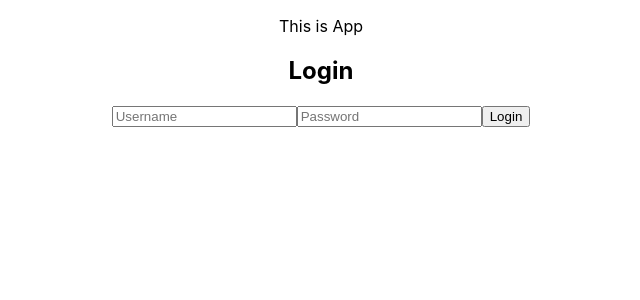
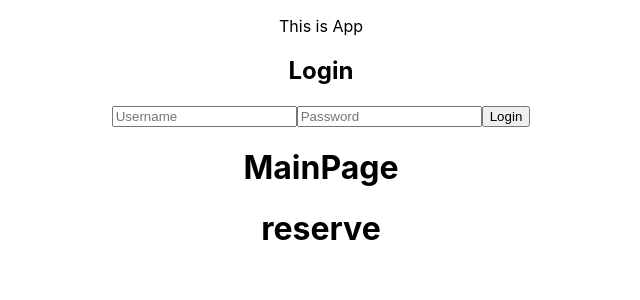
Before and after one commit to Memephix/parking, a React (Create React App) app: page / in a window 1280 px wide. Shown: the top 300 px of the page, without its empty margins (319-959 px from the left). Built offline with nearby package versions, Linux system fonts and the light colour scheme.

Commit message:
Creating Secondary Page

```diff
--- a/src/App.js
+++ b/src/App.js
@@ -1,5 +1,7 @@
 import './App.css';
 import Login from './Component/Login';
+import MainPage from './Component/MainPage';
+import ReservePage from './Component/ReservePage';
 
   console.log("Hello")
 function App() {
@@ -7,6 +9,8 @@ function App() {
     <div className="App">
           <p>This is App</p>
           <Login/>
+          <MainPage/>
+          <ReservePage/>
     </div>
   );
 }
--- /dev/null
+++ b/src/Component/MainPage.js
@@ -0,0 +1,7 @@
+import React, {Component} from "react";
+const MainPage =() =>{
+    return(
+            <h1>MainPage</h1>
+    );
+};
+export default MainPage;
--- /dev/null
+++ b/src/Component/ReservePage.js
@@ -0,0 +1,7 @@
+import React, {Component} from "react";
+const ReservePage =() =>{
+    return(
+            <h1>reserve</h1>
+    );
+};
+export default ReservePage;
```
